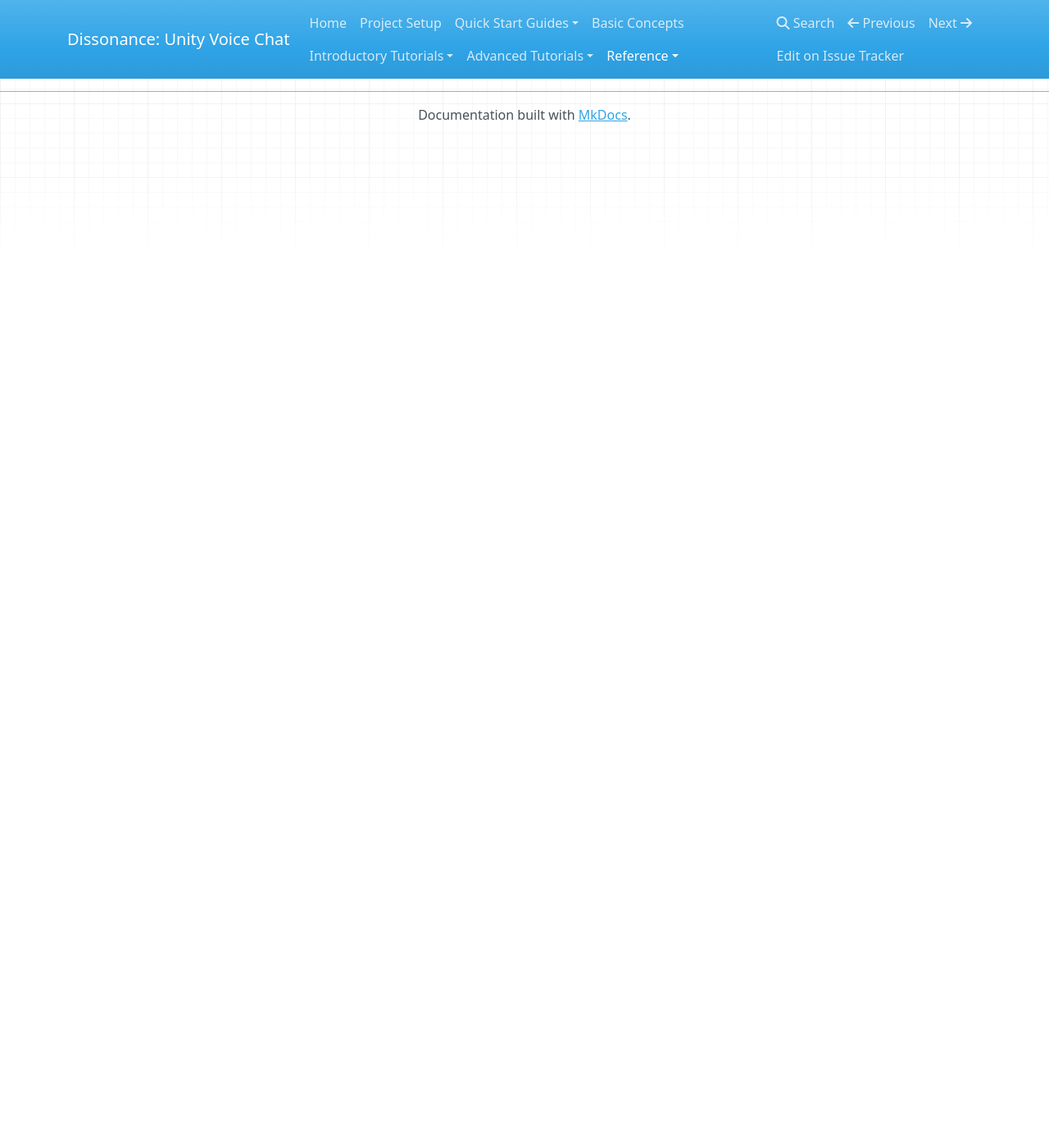
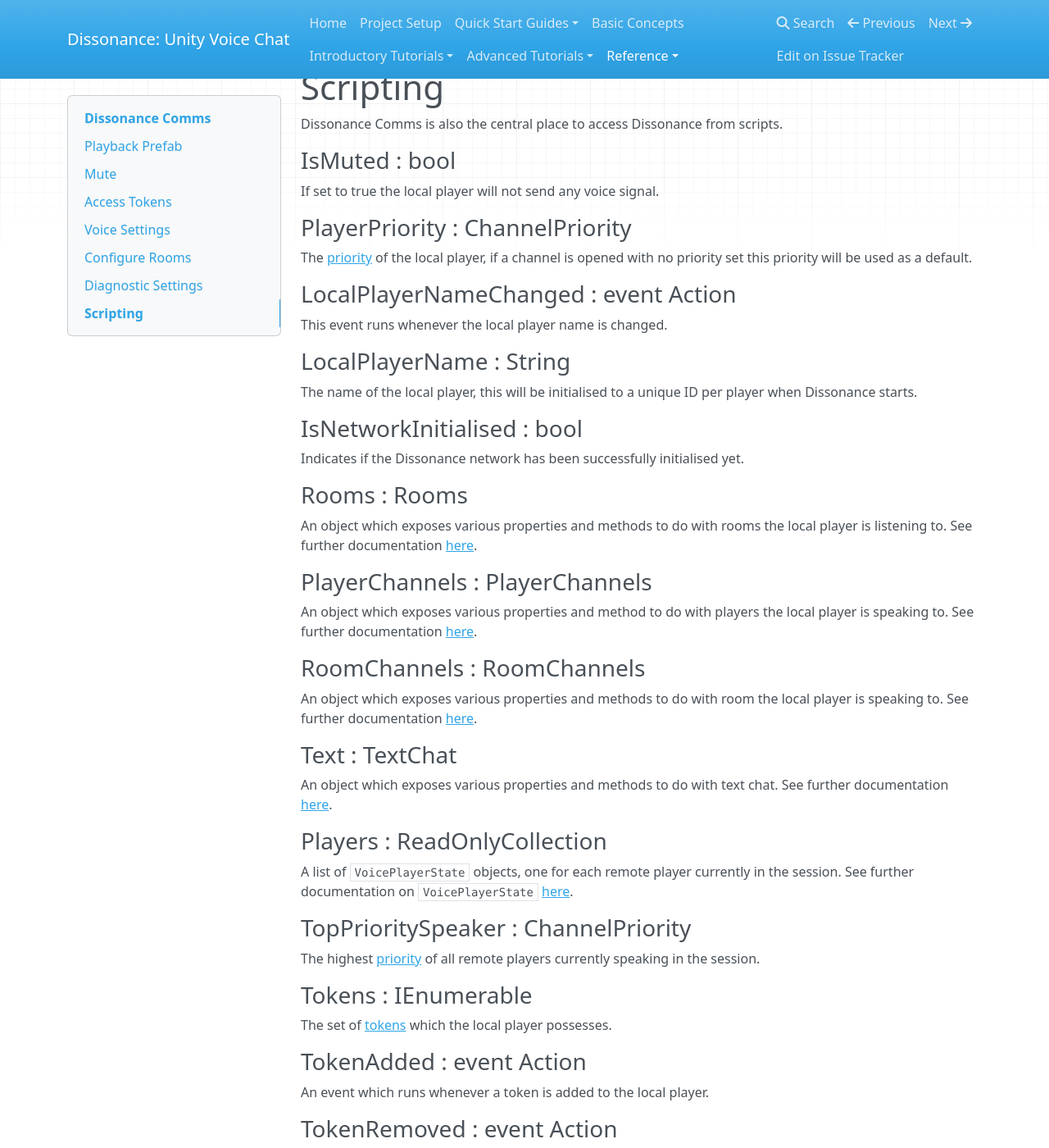
Before and after one commit to Placeholder-Software/Dissonance, an MkDocs documentation site: the page built from docs/Reference/Components/Dissonance-Comms.md, in a window 1280 px wide and 1400 px high, scrolled down 1081 px. Shown: the whole window at 82% size. Built offline with MkDocs 1.6.1, drawn with Linux system fonts in a browser that asks for light colours; nearby versions of some CDN libraries; old or Windows-style settings are respelled for this version of MkDocs; before the commit the page ends 1249 px from its top, so only the background shows below that; some of the changed text lies outside the part shown.

Commit message:
- More formatting for prefab  - Scripting docs on DissonanceComms  - API docs for scripting classes:    - PlayerChannels    - RoomChannels    - Rooms    - TextChat    - VoicePlayerState
Signed-off-by: Martin Evans <martindevans@gmail.com>

```diff
--- a/docs/Reference/Components/Dissonance-Comms.md
+++ b/docs/Reference/Components/Dissonance-Comms.md
@@ -27,3 +27,95 @@
 ## Diagnostic Settings
 
 Clicking this button opens an inspector where Dissonance diagnostic settings may be changed (e.g. log levels).
+
+# Scripting
+
+Dissonance Comms is also the central place to access Dissonance from scripts.
+
+### IsMuted : bool
+
+If set to true the local player will not send any voice signal.
+
+### PlayerPriority : ChannelPriority
+
+The [priority](Tutorials/Channel-Priority.md) of the local player, if a channel is opened with no priority set this priority will be used as a default.
+
+### LocalPlayerNameChanged : event Action<string>
+
+This event runs whenever the local player name is changed.
+
+### LocalPlayerName : String
+
+The name of the local player, this will be initialised to a unique ID per player when Dissonance starts.
+
+### IsNetworkInitialised : bool
+
+Indicates if the Dissonance network has been successfully initialised yet.
+
+### Rooms : Rooms
+
+An object which exposes various properties and methods to do with rooms the local player is listening to. See further documentation [here](Reference/Other/Rooms.md).
+
+### PlayerChannels : PlayerChannels
+
+An object which exposes various properties and method to do with players the local player is speaking to. See further documentation [here](Reference/Other/PlayerChannels.md).
+
+### RoomChannels : RoomChannels
+
+An object which exposes various properties and methods to do with room the local player is speaking to. See further documentation [here](Reference/Other/RoomChannels.md).
+
+### Text : TextChat
+
+An object which exposes various properties and methods to do with text chat. See further documentation [here](Reference/Other/TextChat.md).
+
+### Players : ReadOnlyCollection<VoicePlayerState>
+
+A list of `VoicePlayerState` objects, one for each remote player currently in the session. See further documentation on `VoicePlayerState` [here](Reference/Other/VoicePlayerState.md).
+
+### TopPrioritySpeaker : ChannelPriority
+
+The highest [priority](Tutorials/Channel-Priority.md) of all remote players currently speaking in the session.
+
+### Tokens : IEnumerable<string>
+
+The set of [tokens](Tutorials/Access-Control-Tokens.md) which the local player possesses.
+
+### TokenAdded : event Action<string>
+
+An event which runs whenever a token is added to the local player.
+
+### TokenRemoved : event Action<string>
+
+An event which runs whenever a token is removed from the local player.
+
+### SubcribeToVoiceActivation(IVoiceActivationListener)
+
+Subscribes the given listener object to the voice activation detector (VAD) for the local player. When VAD detects speech the `VoiceActivationStart` method will be called. When the VAD stops detecting speech the `VoiceActivationStop` method will be called.
+
+### UnsubscribeFromVoiceActivation(IVoiceActivationListener)
+
+Unsubscribes a previously subscribed listener object from the VAD.
+
+### TrackPlayerPosition(IDissonancePlayer)
+
+Begins [position tracking](Tutorials/Position-Tracking.md) for the player represented by the given object.
+
+### StopTracking(IDissonancePlayer)
+
+Stops [position tracking](Tutorials/Position-Tracking.md) for the player represented by the given object.
+
+### AddToken(string)
+
+Adds a [token](Tutorials/Access-Control-Tokens.md) to the local player.
+
+### RemoveToken(string) : bool
+
+Removes a [token](Tutorials/Access-Control-Tokens.md) from the local player and returns a bool indicating if that token was removed. This will return false if the player never had the token in the first place.
+
+### ContainsToken(string) : bool
+
+Returns a boolean value indicating if the local player has the [token](Tutorials/Access-Control-Tokens.md) with the given name.
+
+### HasAnyToken(TokenSet) : bool
+
+Returns a boolean value indicating if the local player has *any* of the [tokens](Tutorials/Access-Control-Tokens.md) in the given TokenSet.
--- a/mkdocs.yml
+++ b/mkdocs.yml
@@ -39,3 +39,9 @@
         - "Voice Settings": "Reference/Audio/VoiceSettings.md"
     - Networking:
         - "Network Packet Format": "Reference/Networking/Packet-Format.md"
+    - Other:
+        - "Rooms": "Reference/Other/Rooms.md"
+        - "RoomChannels": "Reference/Other/RoomChannels.md"
+        - "PlayerChannels": "Reference/Other/PlayerChannels.md"
+        - "TextChat": "Reference/Other/TextChat.md"
+        - "VoicePlayerState": "Reference/Other/VoicePlayerState.md"
```
Also changed, not shown: docs/Reference/Other/PlayerChannels.md (added, +21 -0 lines), docs/Reference/Other/RoomChannels.md (added, +21 -0 lines), docs/Reference/Other/Rooms.md (added, +19 -0 lines), docs/Reference/Other/TextChat.md (added, +15 -0 lines), docs/Reference/Other/VoicePlayerState.md (added, +15 -0 lines), docs/Tutorials/Playback-Prefab.md (+1 -0 lines).
